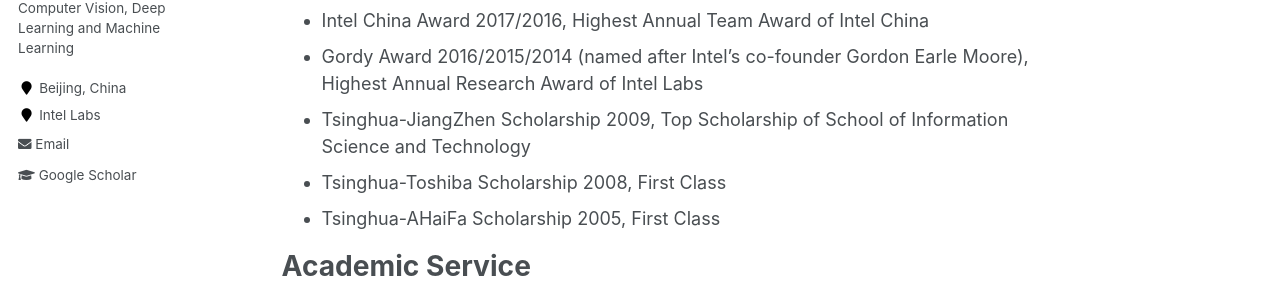
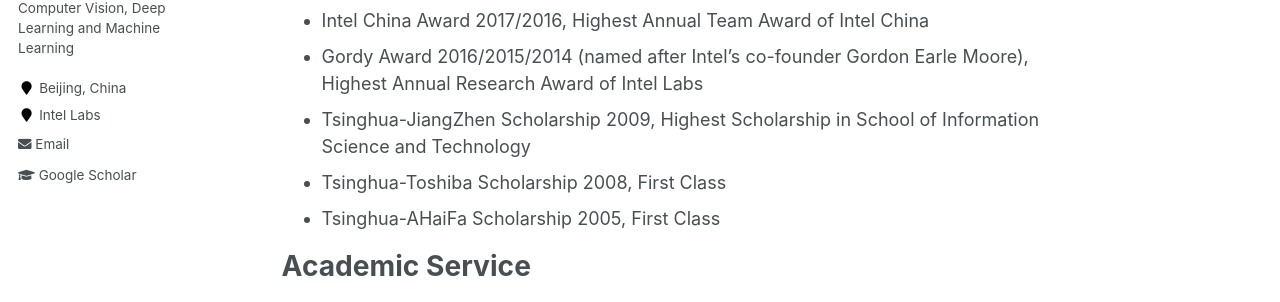
Before and after one commit to YaoAnbang/YaoAnbang.github.io, a Jekyll site: the page built from _pages/about.md, in a window 1280 px wide and 900 px high, scrolled down 5344 px. Shown: the part 275-577 px from the top of the window. Built offline with Jekyll 4.4.1, drawn with Linux system fonts in a browser that asks for light colours.

Commit message:
Update about.md

```diff
--- a/_pages/about.md
+++ b/_pages/about.md
@@ -129,7 +129,7 @@
 + Intel i360 Design Hero Award 2017, Highest Annual Business Award of Intel IoTG Asian Region
 + Intel China Award 2017/2016, Highest Annual Team Award of Intel China
 + Gordy Award 2016/2015/2014 (named after Intel's co-founder Gordon Earle Moore), Highest Annual Research Award of Intel Labs
-+ Tsinghua-JiangZhen Scholarship 2009, Top Scholarship of School of Information Science and Technology
++ Tsinghua-JiangZhen Scholarship 2009, Highest Scholarship in School of Information Science and Technology
 + Tsinghua-Toshiba Scholarship 2008, First Class
 + Tsinghua-AHaiFa Scholarship 2005, First Class
 
```
